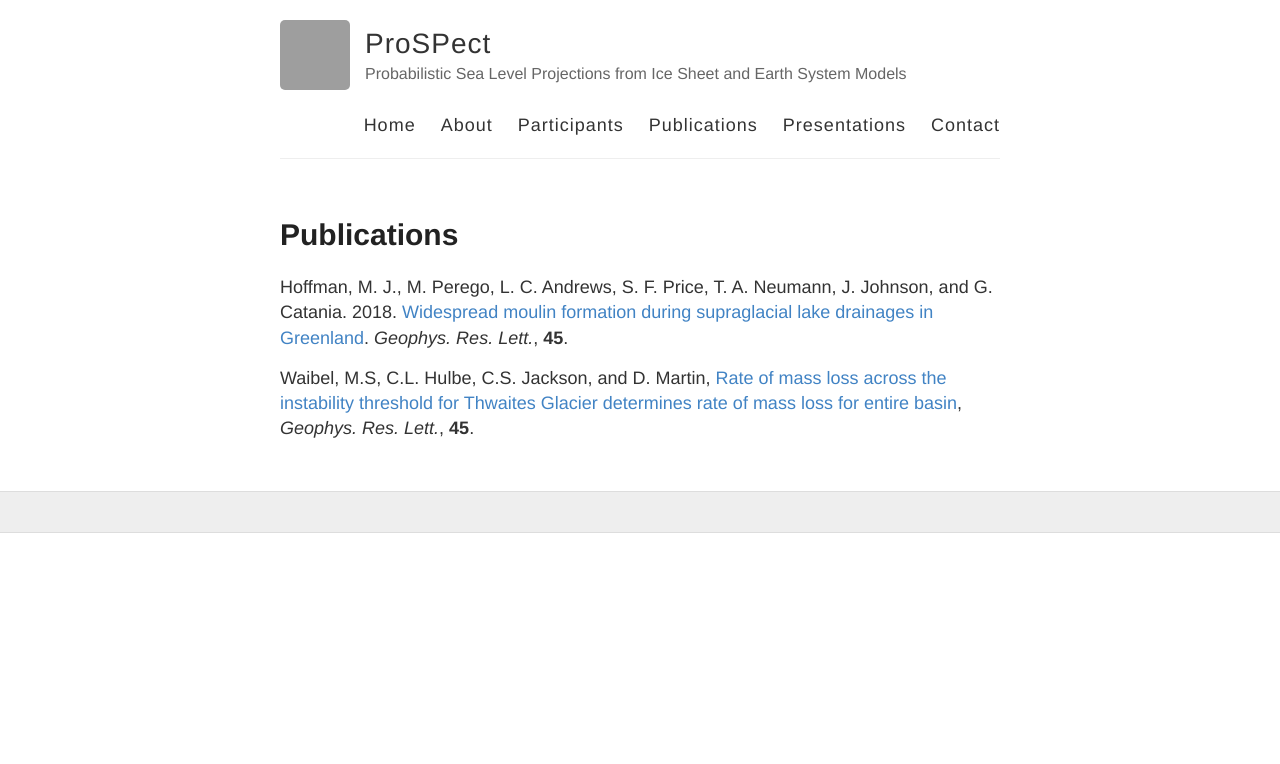
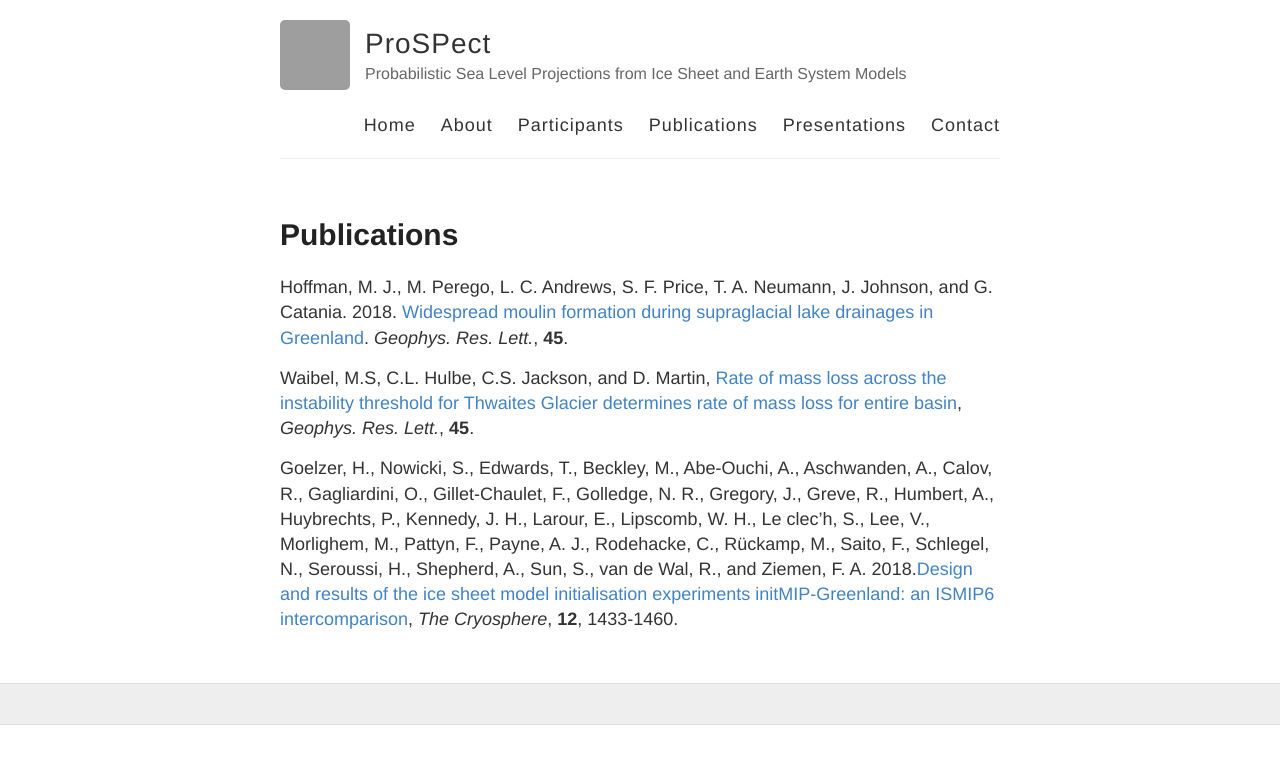
Before and after one commit to SLE-E3SM/SLE-E3SM.github.io, a Jekyll site: the page built from publications.md, in a window 1280 px wide. Shown: the top 764 px of the page. Built offline with Jekyll 4.4.1, drawn with Linux system fonts in a browser that asks for light colours; grey boxes are pictures that could not be loaded.

Commit message:
Update publications.md

```diff
--- a/publications.md
+++ b/publications.md
@@ -7,3 +7,5 @@ permalink: /publications/
 Hoffman, M. J., M. Perego, L. C. Andrews, S. F. Price, T. A. Neumann, J. Johnson, and G. Catania. 2018. [Widespread moulin formation during supraglacial lake drainages in Greenland](https://doi.org/10.1002/2017GL075659). *Geophys. Res. Lett.*, **45**.
 
 Waibel, M.S, C.L. Hulbe, C.S. Jackson, and  D. Martin, [Rate of mass loss across the instability threshold for Thwaites Glacier determines rate of mass loss for entire basin]( https://doi.org/10.1002/2017GL076470), *Geophys. Res. Lett.*, **45**.
+
+Goelzer, H., Nowicki, S., Edwards, T., Beckley, M., Abe-Ouchi, A., Aschwanden, A., Calov, R., Gagliardini, O., Gillet-Chaulet, F., Golledge, N. R., Gregory, J., Greve, R., Humbert, A., Huybrechts, P., Kennedy, J. H., Larour, E., Lipscomb, W. H., Le clec'h, S., Lee, V., Morlighem, M., Pattyn, F., Payne, A. J., Rodehacke, C., Rückamp, M., Saito, F., Schlegel, N., Seroussi, H., Shepherd, A., Sun, S., van de Wal, R., and Ziemen, F. A. 2018.[Design and results of the ice sheet model initialisation experiments initMIP-Greenland: an ISMIP6 intercomparison](https://doi.org/10.5194/tc-12-1433-2018), *The Cryosphere*, **12**, 1433-1460.
```
